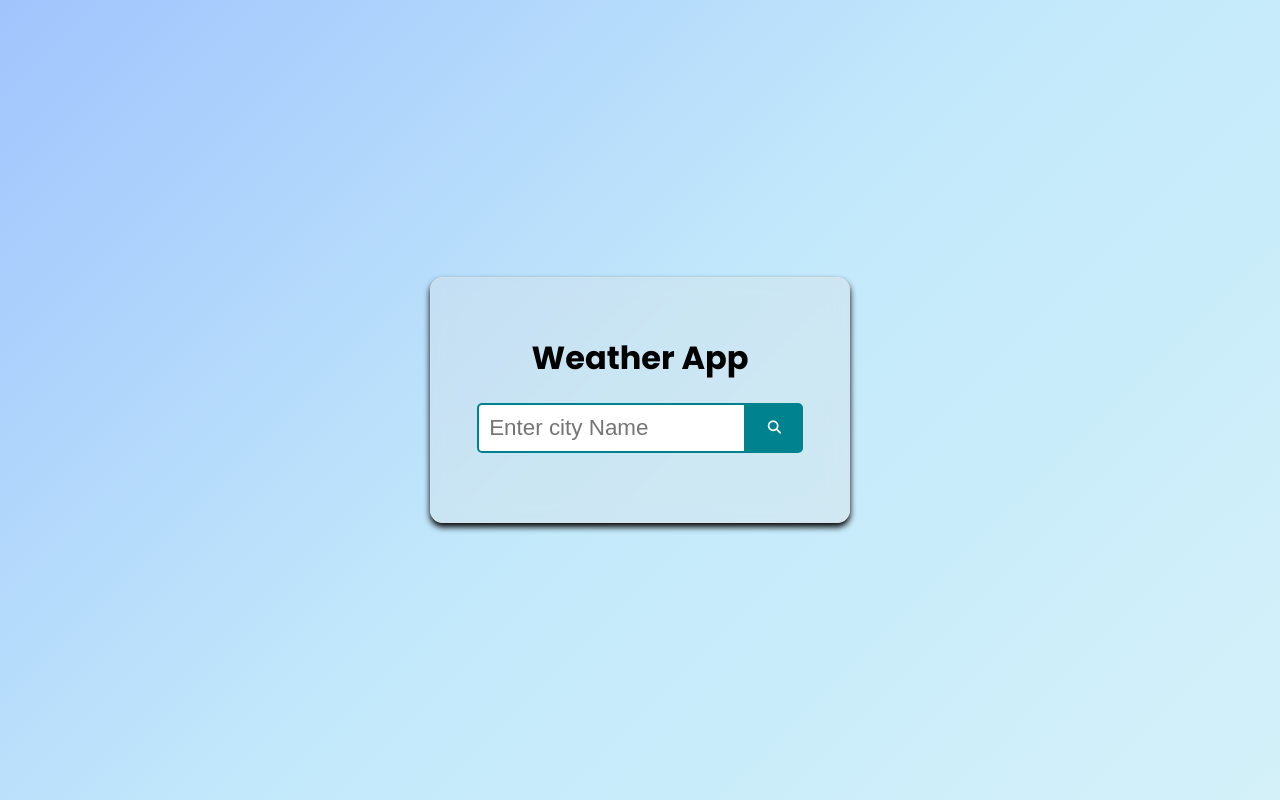
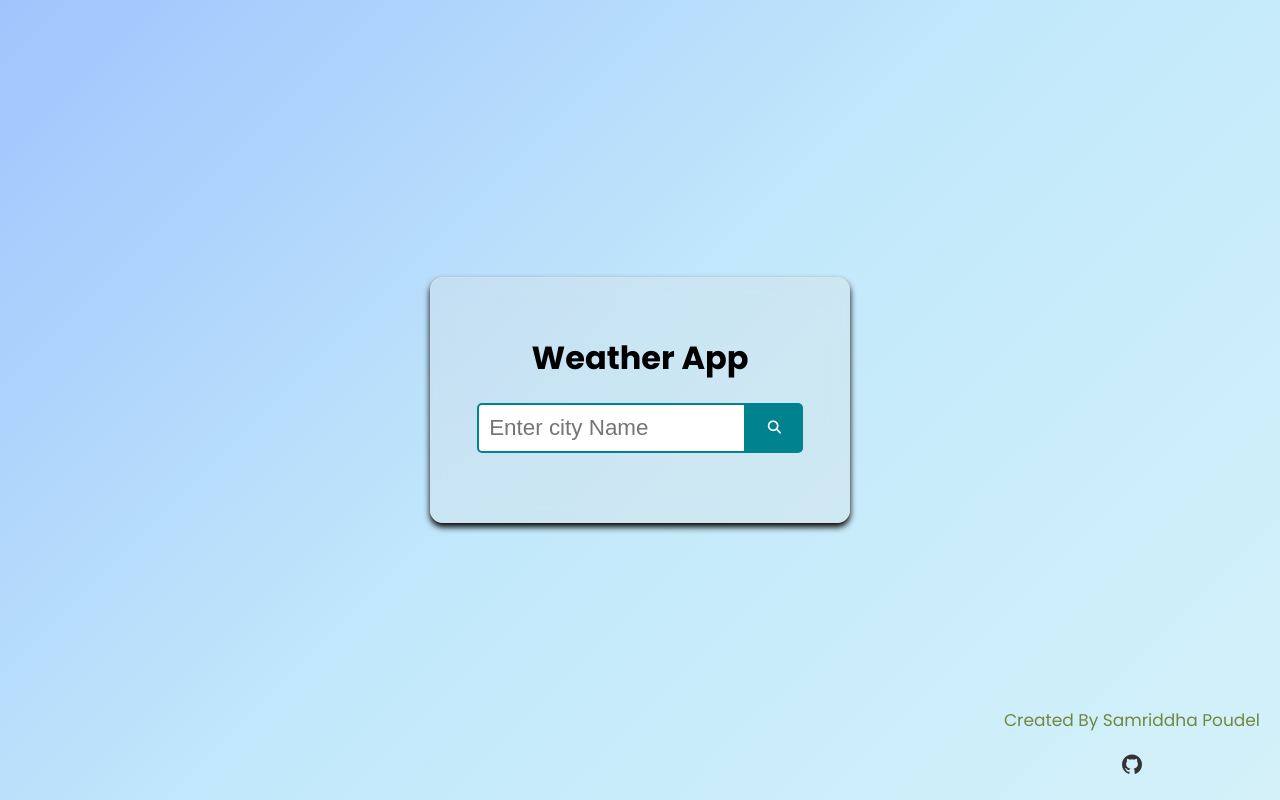
Before and after one commit to Samriddha-Poudel/Weather-Web-App, a plain HTML site: page index.html in a window 1280 px wide. Drawn offline with Linux system fonts and the light colour scheme; a web font is replaced by a local one.

Commit message:
added the footer

```diff
--- a/index.html
+++ b/index.html
@@ -48,6 +48,14 @@
         </div>
     </div>
 
+
+    <footer>
+        <p class="ftr-txt">Created By Samriddha Poudel</p>
+        <a href="https://github.com/Samriddha-Poudel" class="github-link">
+            <i class="fa-brands fa-github"></i>
+        </a>
+    </footer>
+
     <script src="script.js"></script>
 </body>
 
--- a/style.css
+++ b/style.css
@@ -202,6 +202,25 @@ font-size:22px;
 }
 
 
+footer{
+    position:fixed;
+    bottom:20px;
+    right:20px;
+    text-align:center;
+}
+
+.ftr-txt{
+    color:#728740;
+    font-size:17px;
+}
+
+.github-link{
+    text-decoration:none;
+    font-size:20px;
+    color:#333;
+}
+
+
 @keyframes rotate{
     from{
         transform:rotate(0deg);
```
